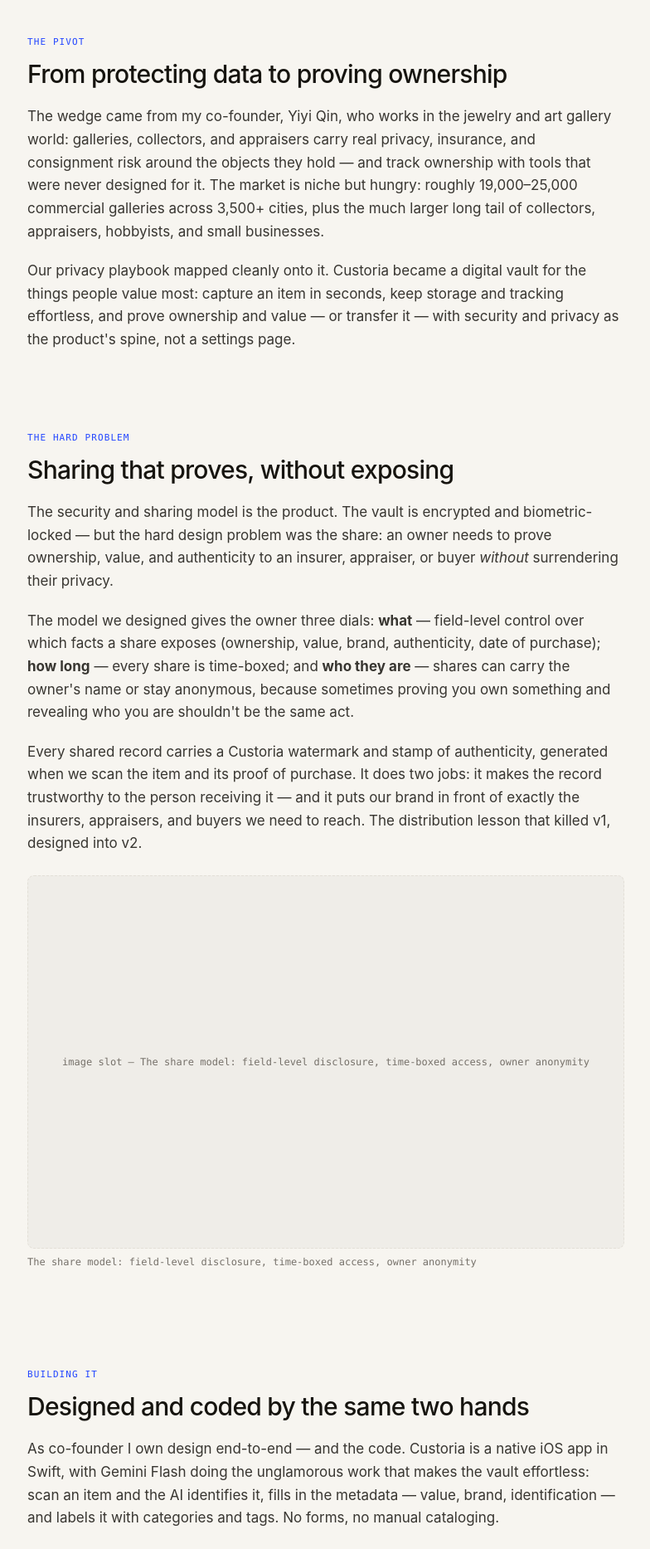
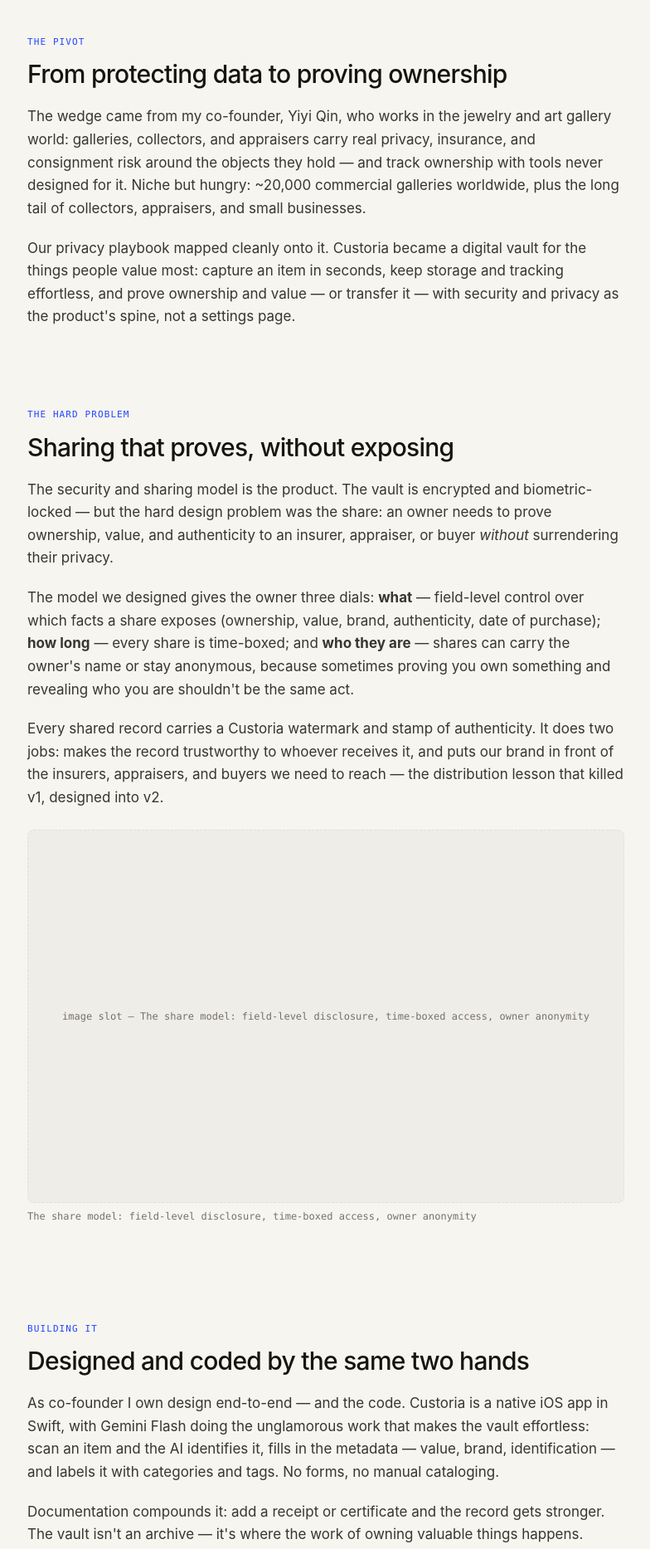
Before and after one commit to acaspx/portfolio-chops, a Next.js app: page /work/custoria in a window 1280 px wide. Shown: the part 880-2747 px from the top of the page at 83% size, without its empty margins (247-1031 px from the left). Built offline with nearby package versions, Linux system fonts and the light colour scheme.

Commit message:
Editorial pass: cut buzzwords, merge duplicate claims, tighten long sentences site-wide

```diff
--- a/app/work/augmedix/page.tsx
+++ b/app/work/augmedix/page.tsx
@@ -49,14 +49,12 @@ export default function Augmedix() {
         <p>
           Growth meant expanding from one offering to four — across web and mobile,
           emergency and primary care — without fragmenting the experience or the
-          team&apos;s velocity. And clinicians made one thing clear in research: they
-          wanted AI with humans reachable in the loop, not a black box — in our
-          research, <strong>~40% preferred keeping a human in the loop</strong>, and{" "}
+          team&apos;s velocity. Research made two things clear:{" "}
+          <strong>~40% of clinicians preferred a human in the loop</strong>, and{" "}
           <strong>30% asked for a desktop workflow</strong> to finalize notes where
-          they already lived: the EHR. We rebuilt the product around both — generated
-          notes a medical documentation specialist could access and refine with the
-          clinician always in control, and a web app built 1:1 with mobile so
-          clinicians could capture on the move and finish at their desk.
+          they already lived — the EHR. We rebuilt around both: generated notes a
+          documentation specialist could refine with the clinician in control, and
+          a web app built 1:1 with mobile — capture on the move, finish at the desk.
         </p>
         <CaseImage
           src="/work/ax-platform.png"
--- a/app/work/custoria/page.tsx
+++ b/app/work/custoria/page.tsx
@@ -49,10 +49,9 @@ export default function Custoria() {
           The wedge came from my co-founder, Yiyi Qin, who works in the jewelry and
           art gallery world: galleries, collectors, and appraisers carry real
           privacy, insurance, and consignment risk around the objects they hold —
-          and track ownership with tools that were never designed for it. The
-          market is niche but hungry: roughly 19,000–25,000 commercial galleries
-          across 3,500+ cities, plus the much larger long tail of collectors,
-          appraisers, hobbyists, and small businesses.
+          and track ownership with tools never designed for it. Niche but hungry:
+          ~20,000 commercial galleries worldwide, plus the long tail of collectors,
+          appraisers, and small businesses.
         </p>
         <p>
           Our privacy playbook mapped cleanly onto it. Custoria became a digital
@@ -80,10 +79,9 @@ export default function Custoria() {
         </p>
         <p>
           Every shared record carries a Custoria watermark and stamp of
-          authenticity, generated when we scan the item and its proof of purchase.
-          It does two jobs: it makes the record trustworthy to the person receiving
-          it — and it puts our brand in front of exactly the insurers, appraisers,
-          and buyers we need to reach. The distribution lesson that killed v1,
+          authenticity. It does two jobs: makes the record trustworthy to whoever
+          receives it, and puts our brand in front of the insurers, appraisers, and
+          buyers we need to reach — the distribution lesson that killed v1,
           designed into v2.
         </p>
         <ImageSlot caption="The share model: field-level disclosure, time-boxed access, owner anonymity" />
@@ -99,10 +97,8 @@ export default function Custoria() {
         </p>
         <p>
           Documentation compounds it: add a receipt or certificate and the record
-          gets stronger — richer proof of ownership and authenticity, a more
-          compelling digital asset. The capture flow is designed as a workflow
-          replacement, not an archive: the vault is where the work of owning
-          valuable things actually happens.
+          gets stronger. The vault isn&apos;t an archive — it&apos;s where the work of
+          owning valuable things happens.
         </p>
         <ImageSlot caption="Capture: scan → AI identification → metadata, categories, and tags filled in" />
         <p>
--- a/app/work/state-affairs/page.tsx
+++ b/app/work/state-affairs/page.tsx
@@ -54,11 +54,9 @@ export default function StateAffairs() {
           decisions, and it had never shipped AI.
         </p>
         <p>
-          These were the company&apos;s first AI features, shipping while the business
-          was converting its journalism and data into an enterprise platform — and
-          while a full rebrand ran underneath. If users didn&apos;t trust the AI on
-          first contact, there was no second chance at the contracts the company
-          was built to win.
+          These were the company&apos;s first AI features, shipping mid-rebrand while
+          the business converted its journalism into an enterprise platform. If
+          users didn&apos;t trust the AI on first contact, there was no second chance.
         </p>
       </Section>
 
@@ -117,11 +115,10 @@ export default function StateAffairs() {
 
       <Section id="craft" kicker="Craft under constraint" title="Translating legislatese, mid-rebrand">
         <p>
-          All of this meant digesting the language of government — bills,
-          legislative process, regulatory nuance — and translating it into
-          conversational, intuitive experiences, while the company ran a full brand
-          overhaul underneath us. The voice and tone system I defined had to hold
-          both: credible to policy experts, legible to the executives they brief.
+          The product&apos;s language had to translate government — bills, process,
+          regulatory nuance — into conversational experiences. The voice and tone
+          system I defined holds both audiences: credible to policy experts,
+          legible to the executives they brief.
         </p>
         <CaseImage
           src="/work/sa-bill-detail.png"
--- a/components/Hero.tsx
+++ b/components/Hero.tsx
@@ -50,11 +50,10 @@ export default function Hero() {
       </motion.nav>
 
       <motion.p {...fade(0.2)} className="mt-10 max-w-2xl text-lg sm:text-xl leading-relaxed">
-        Hi, I&apos;m Anton 👋 — a technical product designer with a knack for systems
-        thinking and finding hidden problems throughout the product value chain. I
-        design AI products that <em className="not-italic text-accent">ship and scale</em> —
-        0→1 four times across healthcare, fintech, and govtech — and I prototype in
-        code. My craft: design for consistency, build for flexibility.
+        Hi, I&apos;m Anton 👋 — I design AI products that{" "}
+        <em className="not-italic text-accent">ship and scale</em>: 0→1 four times
+        across healthcare, fintech, and govtech, prototyping in code along the way.
+        My craft: design for consistency, build for flexibility.
       </motion.p>
 
       <motion.div {...fade(0.3)} className="mt-8 flex items-center gap-6">
--- a/components/SideProjects.tsx
+++ b/components/SideProjects.tsx
@@ -5,7 +5,7 @@ const featured = {
   name: "Custoria",
   status: "In App Store review",
   description:
-    "A digital vault for people's and businesses' most valuable possessions — AI-powered appraisal and insurance claims, secured by an encrypted, biometric-locked vault with owner-set sharing permissions. Co-founded with Yiyi Qin; born from our MBA Design Strategy thesis.",
+    "A digital vault for the things people value most: AI-powered capture, appraisal, and proof of ownership in a biometric-locked vault. Co-founded with Yiyi Qin; born from our MBA Design Strategy thesis.",
   stack: ["Swift", "Gemini Flash", "iOS"],
   href: "/work/custoria",
   cta: "Read the case study",
```
